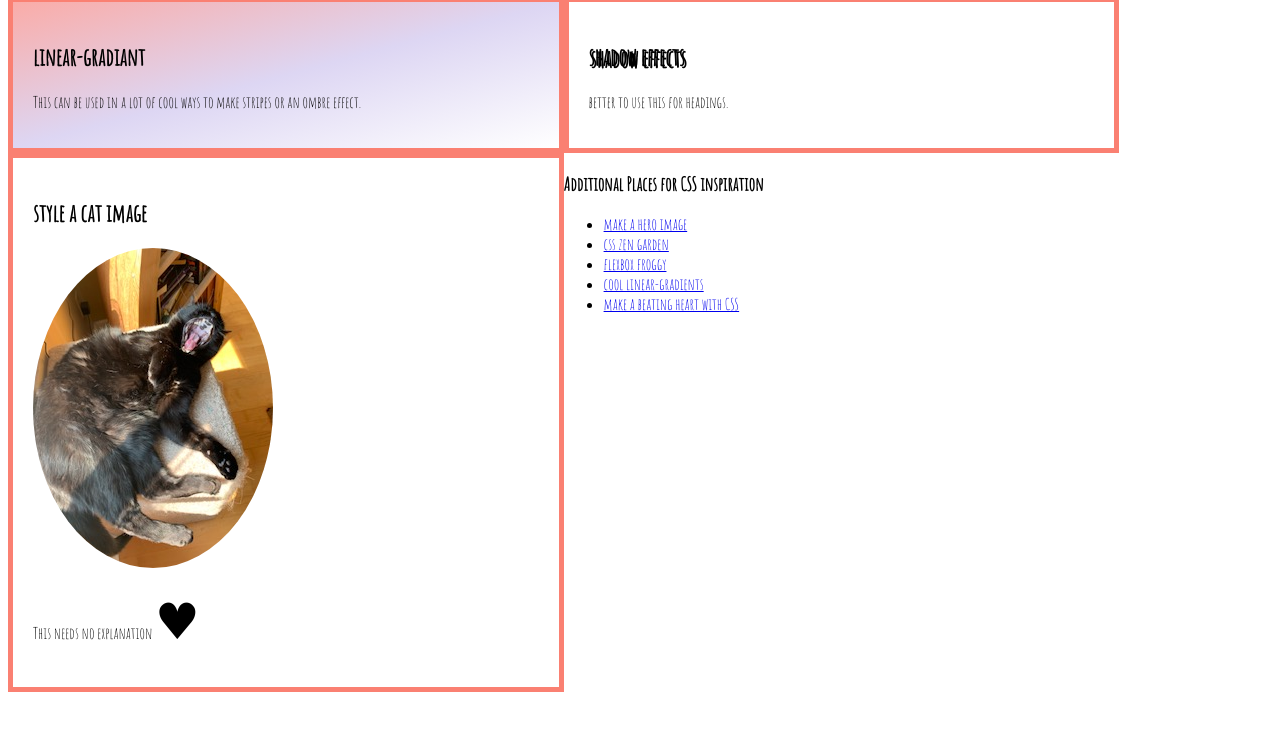
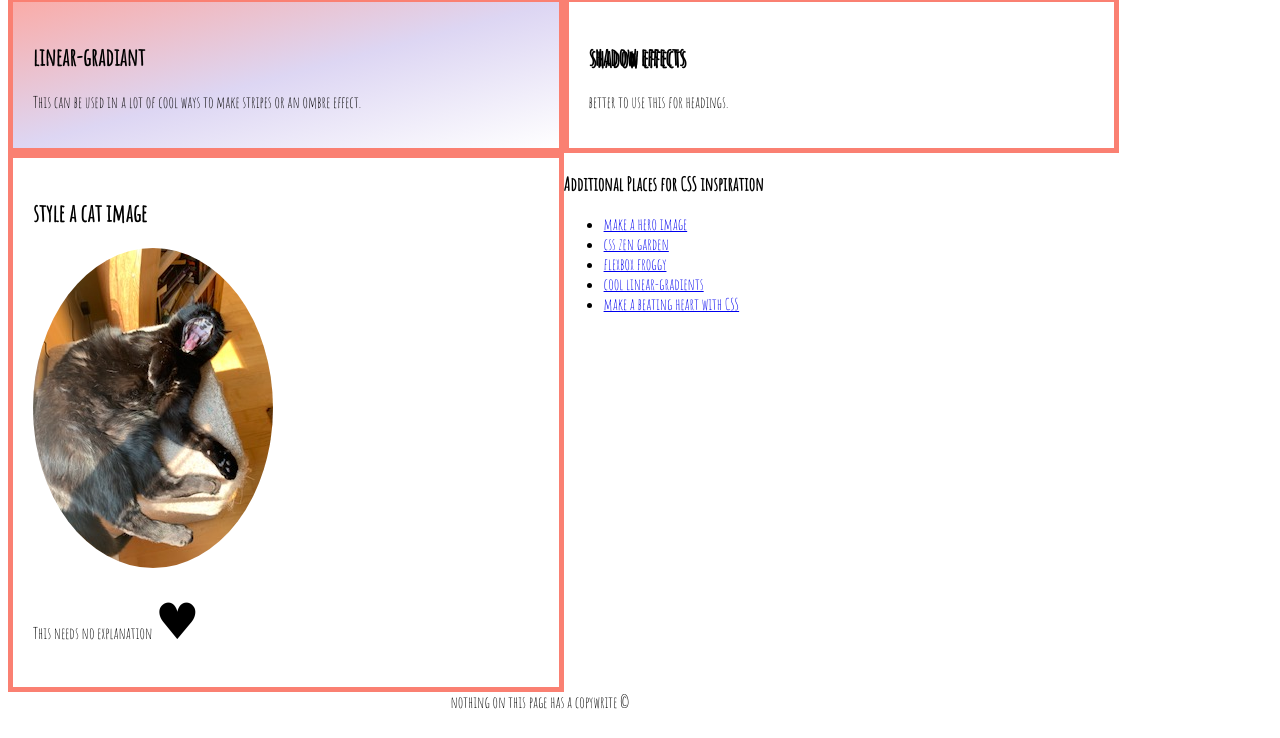
Before and after one commit to KC-LC101-June-21/assignment-4-html-me-something-mabgray, a website: page index.html in a window 1280 px wide. Shown: the part 62-800 px from the top of the page. Drawn offline with Linux system fonts and the light colour scheme.

Commit message:
added footer and used clear: property

```diff
--- a/index.html
+++ b/index.html
@@ -49,6 +49,8 @@
 
 
 
-      <footer></footer>
+      <footer id="footnote">
+         <p>nothing on this page has a copywrite &copy;</p>
+      </footer>
    </body>
 </html>
--- a/styles.css
+++ b/styles.css
@@ -40,3 +40,8 @@ h1{
 #catlove{
     font-size: 50px;
 }
+#footnote{
+    clear:both;
+    margin:auto;
+    width:30%;
+}
```
